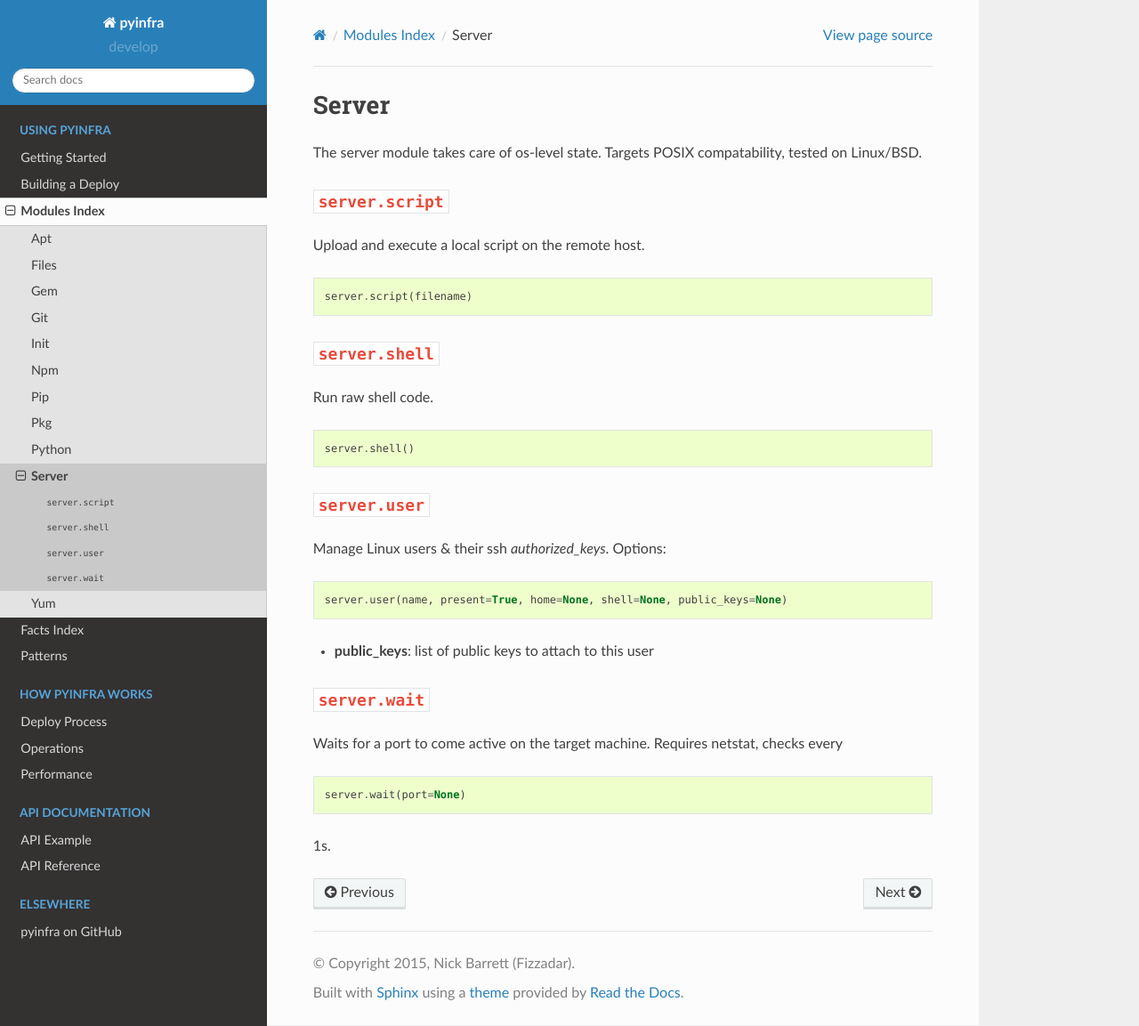
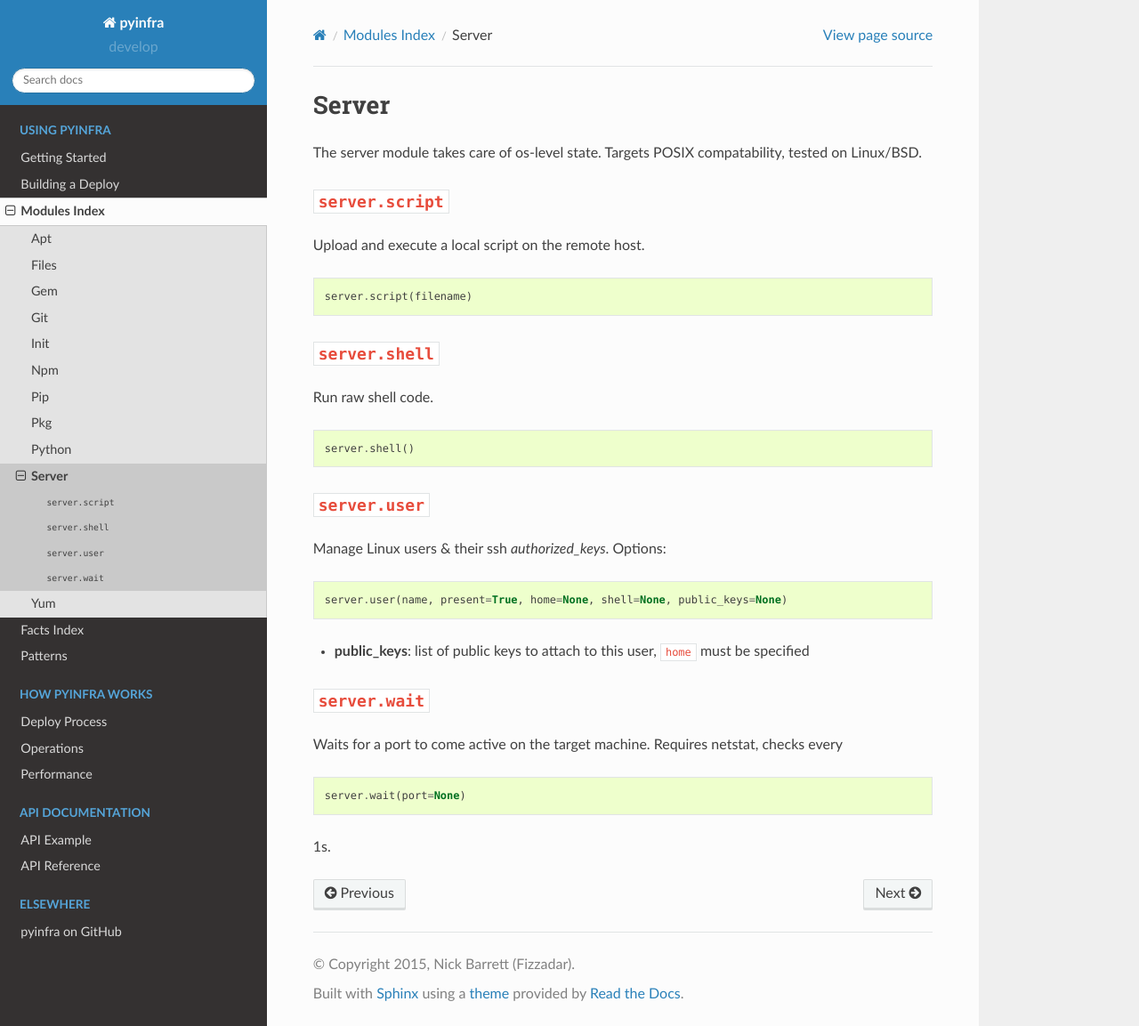
Before and after one commit to pyinfra-dev/pyinfra, a Sphinx documentation site: the page built from docs/modules/server.rst, in a window 1280 px wide and 1153 px high. Shown: the whole window at 89% size. Built offline with Sphinx 7.4.7 and the Read the Docs theme 2.0.0, drawn with Linux system fonts in a browser that asks for light colours.

Commit message:
Documentation update for v0.1.dev5

```diff
--- a/docs/modules/files.rst
+++ b/docs/modules/files.rst
@@ -28,7 +28,7 @@ Download files from remote locations.
 
 .. code:: python
 
-    files.download(source_url, destination=None, user=None, group=None, mode=None, cache_time=None, force=False)
+    files.download(source_url, destination, user=None, group=None, mode=None, cache_time=None, force=False)
 
 + **source_url**: source URl of the file
 + **destination**: where to save the file
--- a/docs/modules/server.rst
+++ b/docs/modules/server.rst
@@ -34,7 +34,7 @@ Manage Linux users & their ssh `authorized_keys`. Options:
 
     server.user(name, present=True, home=None, shell=None, public_keys=None)
 
-+ **public_keys**: list of public keys to attach to this user
++ **public_keys**: list of public keys to attach to this user, ``home`` must be specified
 
 
 :code:`server.wait`
```
